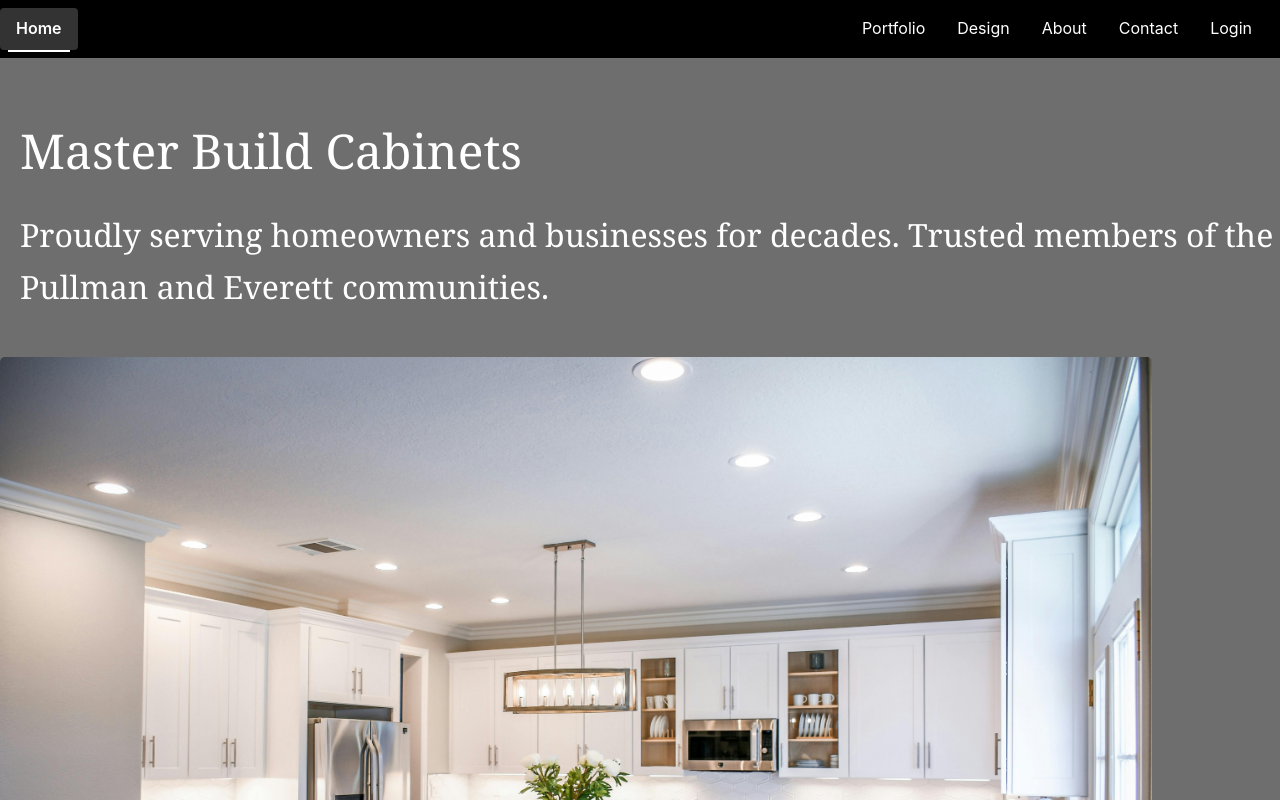
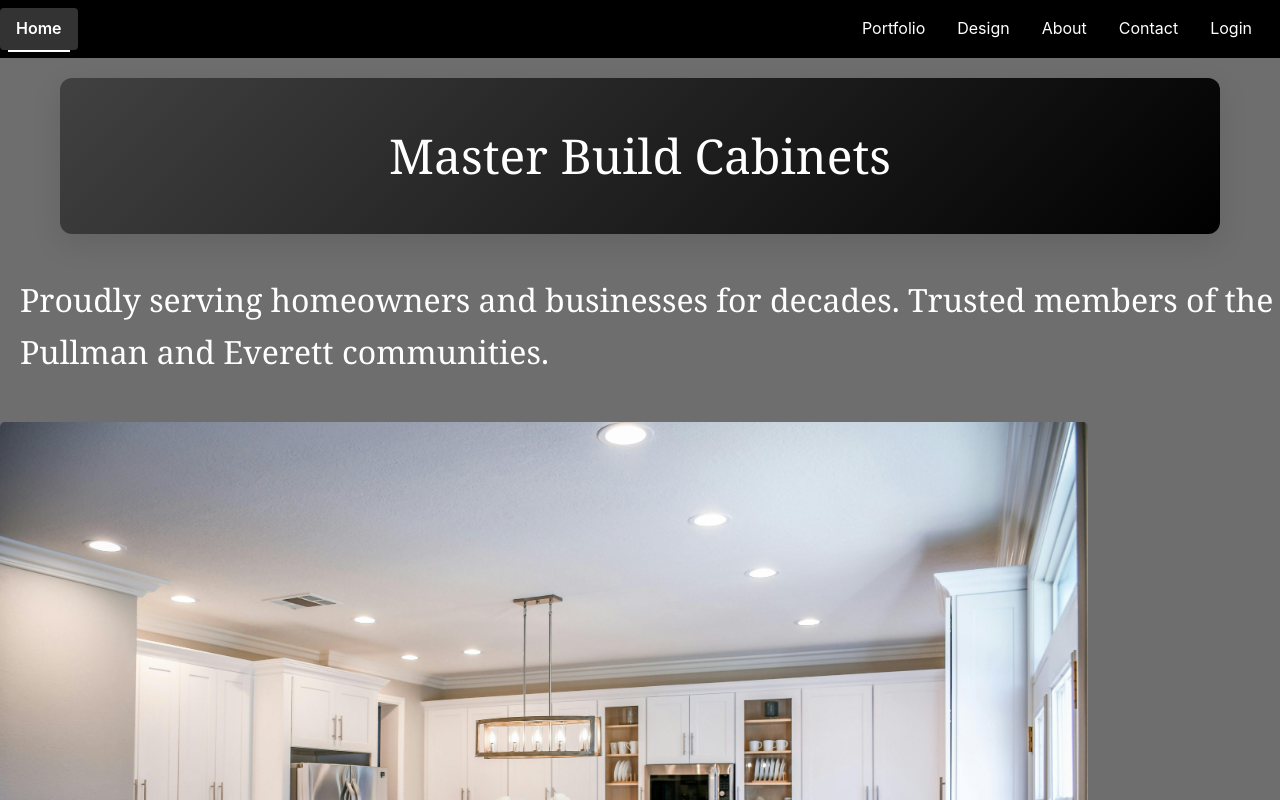
Before and after one commit to gudino27/489_project, a React (Create React App) app in the folder kitchen-designer/: page / in a window 1280 px wide. Shown: the top 800 px of the page. Built offline with nearby package versions, Linux system fonts and the light colour scheme.

Commit message:
Touched up home and contact page

```diff
--- a/kitchen-designer/src/components/Home.js
+++ b/kitchen-designer/src/components/Home.js
@@ -7,8 +7,10 @@ const Home = () => {
     <>
       <Navigation />
 
-      <div className="banner">
-        Master Build Cabinets
+      <div class="container">
+        <div class="banner">
+            Master Build Cabinets
+        </div>
       </div>
 
       <div className="introduction">
@@ -44,6 +46,10 @@ const Home = () => {
         <Link to="/contact" className="btn btn-secondary">Contact Us</Link>
       </div>
 
+      <div class="intro-image">
+        <img src="home-page-images/diningroom.jpg"/>
+      </div>
+
       <div className="description-header">
         Our Creations
       </div>
@@ -57,6 +63,10 @@ const Home = () => {
 
       <div className="button">
         <Link to="/portfolio" className="btn btn-secondary">View our Portfolio</Link>
+      </div>
+
+      <div class="intro-image">
+        <img src="home-page-images/blueprint.jpg"/>
       </div>
 
       <div className="description-header">
--- a/kitchen-designer/src/components/css/contact.css
+++ b/kitchen-designer/src/components/css/contact.css
@@ -67,13 +67,25 @@ body {
     }
 }
 
+.container{
+    max-width: 1200px;
+    margin: 0 auto;
+    padding: 20px;
+}
+
 .banner{
-    text-align: left;
+    text-align: center;
+    background: linear-gradient(135deg, #414141 0%, #000000 100%);
     font-size: 3rem;
     color: rgb(255, 255, 255);
     margin-top: 55px;
-    margin-left: 20px;
-    font-family:Georgia, 'Times New Roman', Times, serif;
+    padding: 40px 20px;
+    border-radius: 12px;
+    box-shadow: 0 10px 30px rgba(0,0,0,0.1);
+    max-width: 1200px;
+    margin: 0 auto;
+    font-size: 3rem;
+    font-family: Georgia, 'Times New Roman', Times, serif;
     animation: fadeInUp
                    0.8s
                    ease-out
@@ -141,6 +153,7 @@ button[type="submit"]{
     margin-inline: left;
     margin-left: 20px;
     margin-top: 10px;
+    margin-bottom: 20px;
     border: none;
     border-radius: 8px;
     cursor: pointer;
--- a/kitchen-designer/src/components/css/home.css
+++ b/kitchen-designer/src/components/css/home.css
@@ -70,23 +70,44 @@ body {
     }
 }
 
+.container{
+    max-width: 1200px;
+    margin: 0 auto;
+    padding: 20px;
+}
+
 .banner {
     text-align: center;
+    background: linear-gradient(135deg, #414141 0%, #000000 100%);
     font-size: 3rem;
     color: rgb(255, 255, 255);
     margin-top: 55px;
+    padding: 40px 20px;
+    border-radius: 12px;
+    box-shadow: 0 10px 30px rgba(0,0,0,0.1);
+    max-width: 1200px;
+    margin: 0 auto;
+    font-size: 3rem;
     font-family: Georgia, 'Times New Roman', Times, serif;
-    animation: fadeInUp 0.8s ease-out 0s forwards;
+    animation: fadeInUp
+                   0.8s
+                   ease-out
+                   0s
+                   forwards;
 }
 
 
 .introduction {
     text-align: center;
-    font-family: Georgia, 'Times New Roman', Times, serif;
+    font-family:Georgia, 'Times New Roman', Times, serif;
     font-size: 2rem;
     color: rgb(255, 255, 255);
-    margin-top: 45px;
-    animation: fadeInUp 0.8s ease-out 0.2s forwards;
+    margin-top: 30px;
+    animation: fadeInUp
+                   0.8s
+                   ease-out
+                   0.2s
+                   forwards;
 }
 
 .intro-image {
@@ -95,7 +116,7 @@ body {
 }
 
 .intro-image img {
-    max-width: 90%;
+    max-width: 85%;
     height: auto;
     border-radius: 5px;
 }
@@ -134,6 +155,5 @@ body {
 .button .btn {
     font-size: 1em;
     background-color: #333333;
-    background-color: #333333;
     padding: 10px 20px;
 }
```
Also changed, not shown: kitchen-designer/public/home-page-images/blueprint.jpg (added), kitchen-designer/public/home-page-images/diningroom.jpg (added).
